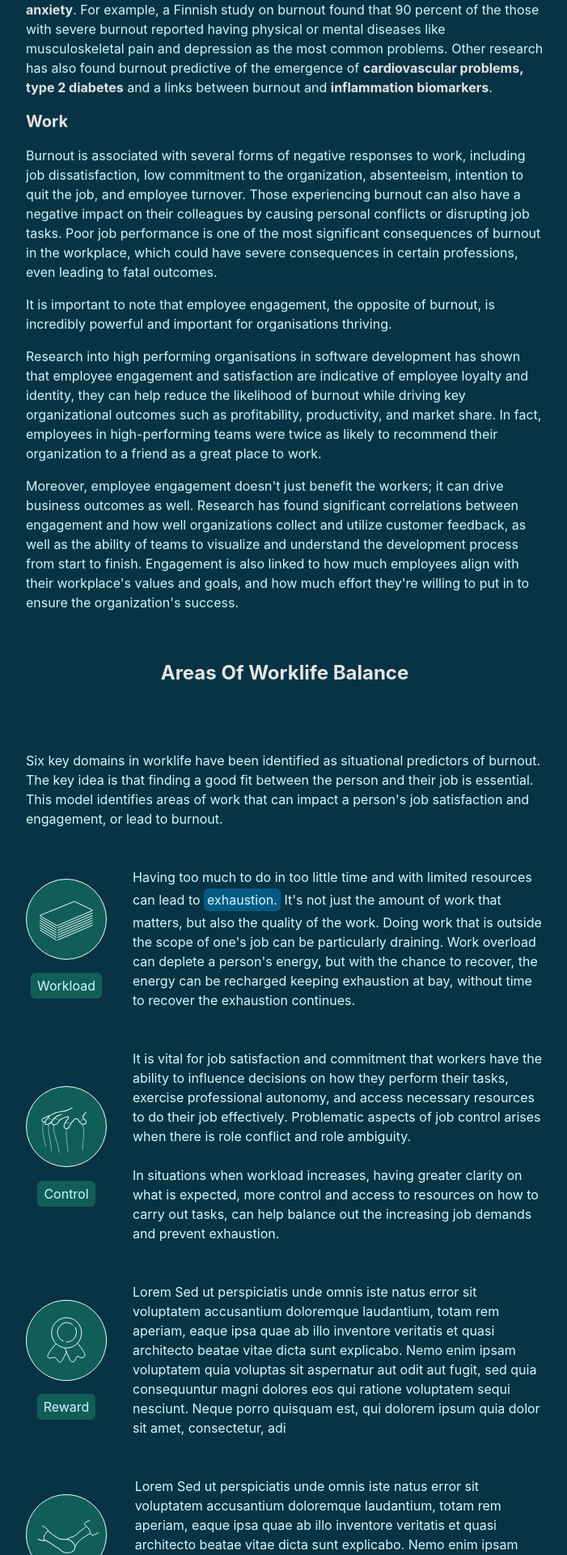
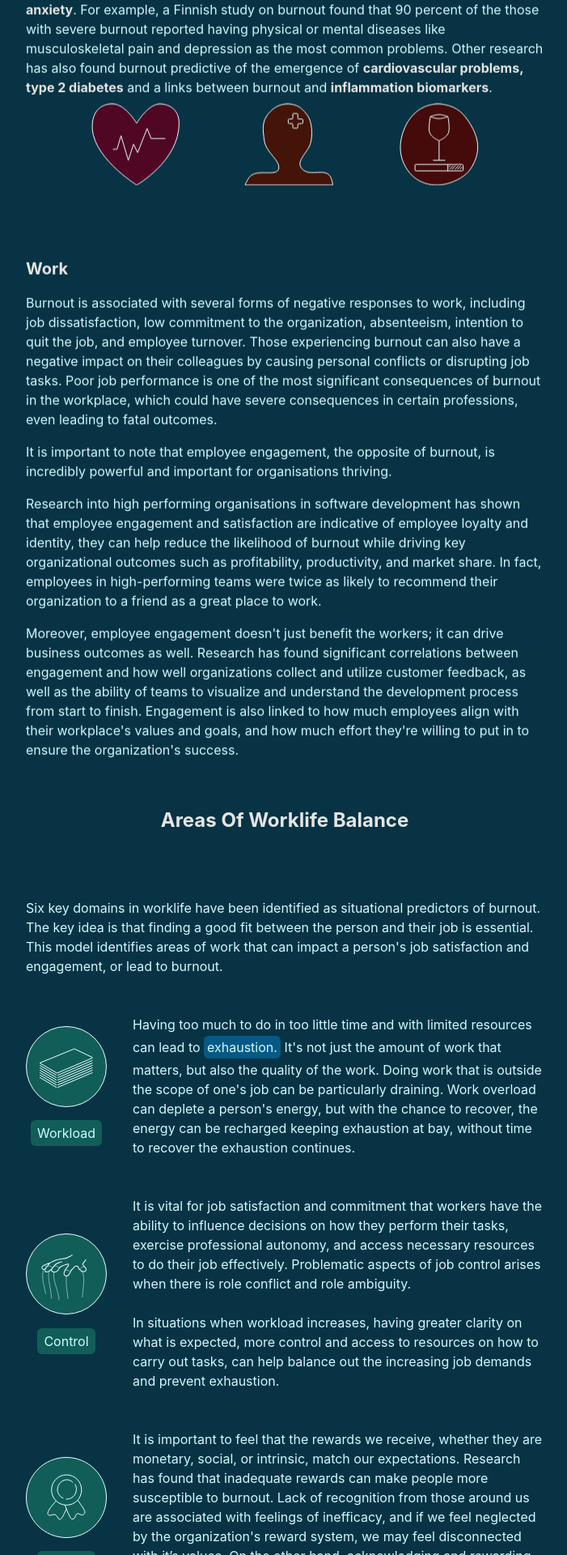
Before and after one commit to phajsi/burnout-spa, a React (Create React App) app: page /burnout-in-tech in a window 1280 px wide. Shown: the part 4240-6160 px from the top of the page at 81% size, without its empty margins (288-989 px from the left). Built offline with nearby package versions, Linux system fonts and the light colour scheme.

Commit message:
Add health assets and improved asset imports

```diff
--- a/src/assets/BurnoutLogoIconSVG.tsx
+++ b/src/assets/BurnoutLogoIconSVG.tsx
@@ -1,4 +1,4 @@
-const BurnoutLogoIconSVG: any = () => {
+const BurnoutLogoIconSVG = () => {
   return (
     <svg
       width="32"
--- a/src/assets/BurnoutLogoSVG.tsx
+++ b/src/assets/BurnoutLogoSVG.tsx
@@ -1,4 +1,4 @@
-const BurnoutLogoSVG: any = () => {
+const BurnoutLogoSVG = () => {
   return (
     <svg
       width="80"
--- a/src/assets/ExhaustionColSVG.tsx
+++ b/src/assets/ExhaustionColSVG.tsx
@@ -1,4 +1,4 @@
-const ExhaustionColSVG: any = () => {
+const ExhaustionColSVG = () => {
   return (
     <svg
       width="100"
--- a/src/assets/FreudenbergCol1SVG.tsx
+++ b/src/assets/FreudenbergCol1SVG.tsx
@@ -1,4 +1,4 @@
-const FreudenbergCol1SVG: any = () => {
+const FreudenbergCol1SVG = () => {
   return (
     <svg
       width="175"
--- a/src/assets/FreudenbergSVG.tsx
+++ b/src/assets/FreudenbergSVG.tsx
@@ -1,4 +1,4 @@
-const FreudenbergSVG: any = () => {
+const FreudenbergSVG = () => {
   return (
     <svg
       width="176"
--- /dev/null
+++ b/src/assets/LifestyleSVG.tsx
@@ -0,0 +1,53 @@
+const LifestyleSVG = () => {
+  return (
+    <svg
+      width="98"
+      height="102"
+      viewBox="0 0 98 102"
+      fill="none"
+      xmlns="http://www.w3.org/2000/svg"
+    >
+      <path
+        d="M6.65658 29.7921C15.7843 9.22138 34.7971 -2.48594 56.54 1.92473C71.3464 4.92828 79.5051 12.5955 87.4537 25.8111C96.9017 41.5198 99.9767 56.1231 92.3717 72.86C86.7729 85.1818 79.5984 91.0989 67.43 96.3845C46.3008 105.562 22.9163 101.029 10.1695 82.9936C-1.31541 66.7433 -1.45554 48.074 6.65658 29.7921Z"
+        fill="#450A0A"
+        stroke="#ECFEFF"
+      />
+      <path
+        d="M59.6957 75.6377H77.5363C78.0885 75.6377 78.5363 76.0854 78.5363 76.6377V82.6087C78.5363 83.161 78.0885 83.6087 77.5363 83.6087H59.6957M59.6957 75.6377H20.116C19.5637 75.6377 19.116 76.0854 19.116 76.6377V82.6087C19.116 83.161 19.5637 83.6087 20.116 83.6087H59.6957M59.6957 75.6377V83.6087M61.145 78.5362L62.5942 77.087"
+        stroke="#ECFEFF"
+        stroke-linecap="round"
+      />
+      <path
+        d="M62.2319 81.4347L65.8551 77.4492"
+        stroke="#ECFEFF"
+        stroke-linecap="round"
+      />
+      <path
+        d="M65.1305 81.4347L68.7537 77.4492"
+        stroke="#ECFEFF"
+        stroke-linecap="round"
+      />
+      <path
+        d="M68.7537 81.4347L72.3769 77.4492"
+        stroke="#ECFEFF"
+        stroke-linecap="round"
+      />
+      <path
+        d="M71.6522 81.4347L75.2754 77.4492"
+        stroke="#ECFEFF"
+        stroke-linecap="round"
+      />
+      <path
+        d="M74.9131 81.4348L76.7247 79.2609"
+        stroke="#ECFEFF"
+        stroke-linecap="round"
+      />
+      <path
+        d="M56.4711 70.5047H48.8624M41.2537 70.5047H48.8624M48.8624 70.5047V46.2293M48.8624 46.2293C48.8624 46.2293 38.7182 42.4711 36.9059 35.3598C35.578 30.1496 37.9928 16.5192 37.9928 16.5192M48.8624 46.2293C48.8624 46.2293 59.3697 42.2438 60.8189 35.3598C62.2682 28.4758 59.732 16.5192 59.732 16.5192M59.732 16.5192C59.732 16.5192 53.608 19.0076 48.8624 19.0554C43.8381 19.106 37.9928 16.5192 37.9928 16.5192M59.732 16.5192C50.4027 13.28 47.9238 13.1569 37.9928 16.5192"
+        stroke="#ECFEFF"
+      />
+    </svg>
+  );
+};
+
+export default LifestyleSVG;
--- /dev/null
+++ b/src/assets/MentalHealthSVG.tsx
@@ -0,0 +1,23 @@
+const MentalHealthSVG = () => {
+  return (
+    <svg
+      width="111"
+      height="102"
+      viewBox="0 0 111 102"
+      fill="none"
+      xmlns="http://www.w3.org/2000/svg"
+    >
+      <path
+        d="M42.4991 81.115C39.9054 91.4897 15.3213 79.9106 6.18738 91.4898C3.56728 94.8113 1 101 1 101H109.503C109.503 101 108.629 94.9338 106.909 91.4898C100.465 78.5858 81.1645 91.7876 71.462 81.115C62.8163 71.6049 78.0596 61.969 81.8367 49.5585C84.8627 39.616 83.6615 22.5199 78.3785 15.4082C73.0955 8.29651 68.5184 3.09403 59.7904 1.57522C47.3121 -0.596163 37.4948 3.39834 29.5306 13.2468C21.379 23.327 23.0175 33.2562 24.7755 46.1002C26.8539 61.2847 45.0928 70.7403 42.4991 81.115Z"
+        fill="#431407"
+        stroke="#ECFEFF"
+      />
+      <path
+        d="M59.9984 13.7545V18.5359C59.9984 19.0882 59.5506 19.5359 58.9984 19.5359H55.3472C54.7949 19.5359 54.3472 19.9837 54.3472 20.5359V24.1871C54.3472 24.7394 54.7949 25.1871 55.3472 25.1871H58.9984C59.5506 25.1871 59.9984 25.6348 59.9984 26.1871V29.8383C59.9984 30.3906 60.4461 30.8383 60.9984 30.8383H65.2147C65.7669 30.8383 66.2147 30.3906 66.2147 29.8383V26.1871C66.2147 25.6348 66.6624 25.1871 67.2147 25.1871H71.431C71.9832 25.1871 72.431 24.7394 72.431 24.1871V20.5359C72.431 19.9837 71.9833 19.5359 71.431 19.5359H67.2147C66.6624 19.5359 66.2147 19.0882 66.2147 18.5359V13.7545C66.2147 13.2022 65.7669 12.7545 65.2147 12.7545H60.9984C60.4461 12.7545 59.9984 13.2022 59.9984 13.7545Z"
+        stroke="#ECFEFF"
+      />
+    </svg>
+  );
+};
+
+export default MentalHealthSVG;
--- /dev/null
+++ b/src/assets/PhysicalHealthSVG.tsx
@@ -0,0 +1,23 @@
+const PhysicalHealthSVG = () => {
+  return (
+    <svg
+      width="109"
+      height="102"
+      viewBox="0 0 109 102"
+      fill="none"
+      xmlns="http://www.w3.org/2000/svg"
+    >
+      <path
+        d="M1.20146 24.8148C-2.86582 64.5562 56.0019 101 56.0019 101C56.0019 101 108.397 71.5348 108.397 24.8148C108.397 9.88548 98.487 0.50224 83.5705 1.12142C69.3867 1.71018 56.0018 24.8148 56.0018 24.8148C56.0018 24.8148 42.3911 2.29166 28.1629 1.12142C12.3594 -0.178389 2.81587 9.04037 1.20146 24.8148Z"
+        fill="#500724"
+        stroke="#ECFEFF"
+      />
+      <path
+        d="M26.5881 56.8288H31.6282L36.6683 40.1577L45.5855 70.3983L52.1764 50.6256L57.2165 61.0935L68.8475 31.2406L73.8876 43.647H91.3341"
+        stroke="#ECFEFF"
+      />
+    </svg>
+  );
+};
+
+export default PhysicalHealthSVG;
--- a/src/pages/Burnout.tsx
+++ b/src/pages/Burnout.tsx
@@ -6,15 +6,18 @@ import {
   CynicismColSVG,
   InefficacyColSVG,
   BurnoutLogoSVG,
+  FreudenbergCol1SVG,
+  ControlSVG,
+  PhisycalHealthSVG,
+  MentalHealthSVG,
+  LifestyleSVG,
+  RewardSVG,
+  CommunitySVG,
+  FairnessSVG,
+  ValuesSVG,
+  WorkloadSVG,
 } from "../assets/";
-import FreudenbergCol1SVG from "../assets/FreudenbergCol1SVG";
 import Footer from "../components/Footer";
-import ControlSVG from "../assets/ControlSVG";
-import RewardSVG from "../assets/RewardSVG";
-import CommunitySVG from "../assets/CommunitySVG";
-import FairnessSVG from "../assets/FairnessSVG";
-import ValuesSVG from "../assets/ValuesSVG";
-import WorkloadSVG from "../assets/WorkloadSVG";
 
 const styles = {
   center:
@@ -46,6 +49,7 @@ const Burnout = () => (
       </Parallax>
     </header>
 
+    {/* INTRO */}
     <Parallax speed={-4}>
       <div className="mx-auto text-cyan-100 my-4 w-3/4 lg:w-2/4 place-items-center">
         <p>
@@ -102,6 +106,8 @@ const Burnout = () => (
         </p>
       </div>
     </Parallax>
+
+    {/* Part 1: WHAT IS BURNOUT */}
     <Parallax speed={-2}>
       <div className="my-20 mx-auto text-neutral-200 font-bold capitalize text-2xl w-fit">
         <h2> What is Burnout? </h2>
@@ -177,6 +183,8 @@ const Burnout = () => (
         </p>
       </div>
     </Parallax>
+
+    {/*  Part 1.1 - DIMENSIONS */}
     <Parallax speed={-2}>
       <div className="my-12 mx-auto w-3/4 lg:w-2/4 text-neutral-200 font-bold capitalize text-2xl">
         <h3>Burnout Dimensions </h3>
@@ -246,6 +254,7 @@ const Burnout = () => (
       </div>
     </div>
 
+    {/* Part 1.2 - CONSEQUENCES */}
     <Parallax speed={-2}>
       <div className="my-12 mx-auto w-3/4 lg:w-2/4 text-neutral-200 font-bold capitalize text-2xl">
         <h3>Why is Burnout Bad? </h3>
@@ -285,6 +294,13 @@ const Burnout = () => (
         and a links between burnout and{" "}
         <b className={`${styles.bold}`}>inflammation biomarkers</b>.
       </p>
+      <Parallax speed={4}>
+        <div className="mx-auto my-12 w-3/4 lg:w-2/4 flex justify-evenly">
+          <PhisycalHealthSVG />
+          <MentalHealthSVG />
+          <LifestyleSVG />
+        </div>
+      </Parallax>
       <h4 className="mx-auto w-3/4 lg:w-2/4 text-neutral-200 font-bold capitalize text-xl">
         Work
       </h4>
@@ -323,6 +339,8 @@ const Burnout = () => (
         organization's success.
       </p>
     </Parallax>
+
+    {/* Part 2 - AREAS OF WORKLIFE BALANCE */}
     <Parallax speed={0}>
       <div className="my-20 mx-auto text-neutral-200 font-bold capitalize text-2xl w-fit">
         <h2> Areas of Worklife Balance </h2>
@@ -412,21 +430,15 @@ const Burnout = () => (
           </h4>
         </div>
         <p>
-          Lorem{" "}
-          {/* <span className="bg-sky-800 p-2 rounded-md leading-10">
-            exhaustion.
-          </span> */}{" "}
-          Sed ut perspiciatis unde omnis iste natus error sit voluptatem
-          accusantium doloremque laudantium, totam rem aperiam, eaque ipsa quae
-          ab illo inventore veritatis et quasi architecto beatae vitae dicta
-          sunt explicabo. Nemo enim ipsam voluptatem quia voluptas sit
-          aspernatur aut odit aut fugit, sed quia consequuntur magni dolores eos
-          qui ratione voluptatem sequi nesciunt. Neque porro quisquam est, qui
-          dolorem ipsum quia dolor sit amet, consectetur, adi
-          {/* <div className="border-2 rounded-md p-2 my-2 border-amber-800 bg-[#A8663E]">
-            Typical feelings of inefficacy are feeling that there's no future,
-            feeling stuck.{" "}
-          </div> */}
+          It is important to feel that the rewards we receive, whether they are
+          monetary, social, or intrinsic, match our expectations. Research has
+          found that inadequate rewards can make people more susceptible to
+          burnout. Lack of recognition from those around us are associated with
+          feelings of inefficacy, and if we feel neglected by the organization's
+          reward system, we may feel disconnected with it’s values. On the other
+          hand, acknowledging and rewarding good work has been identified as a
+          direct, effective and inexpensive way to prevent burnout and increase
+          engagement.
         </p>
       </div>
     </div>
```
Also changed, not shown: src/assets/index.tsx (+15 -0 lines).
